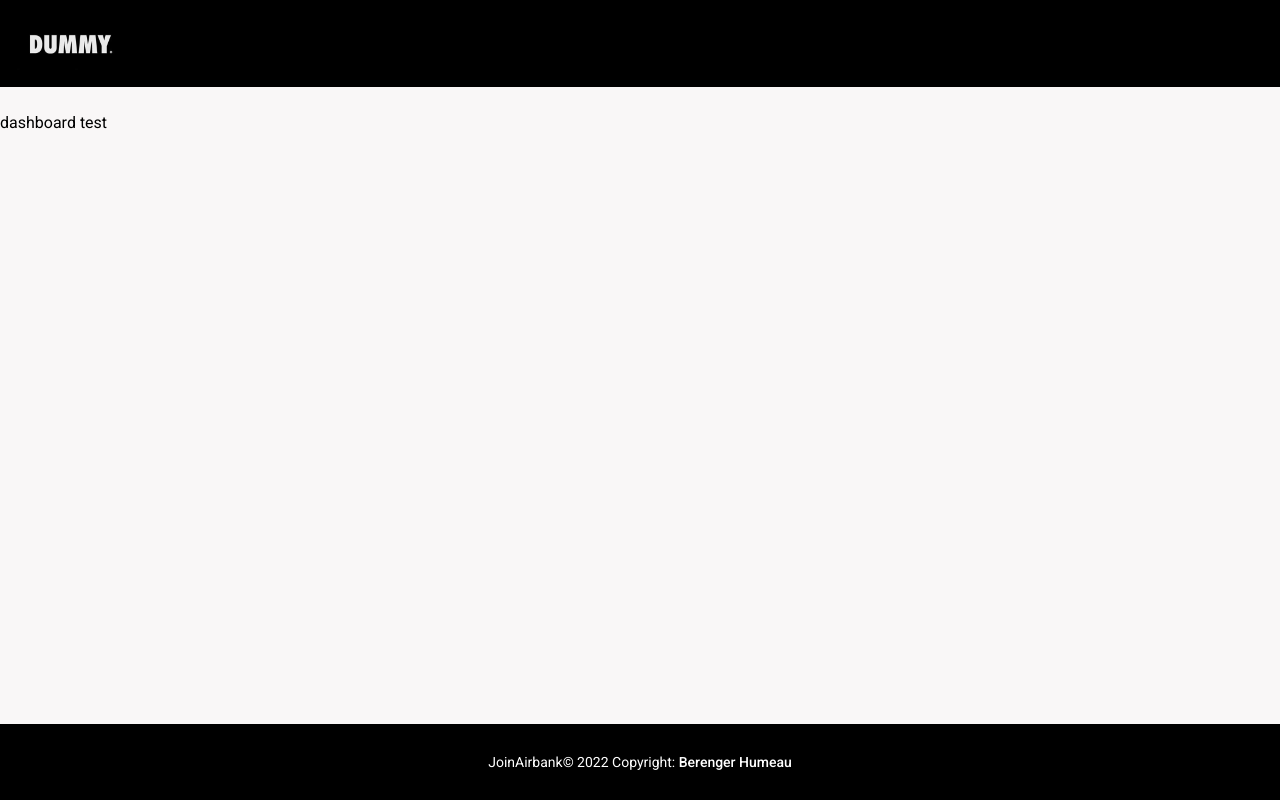
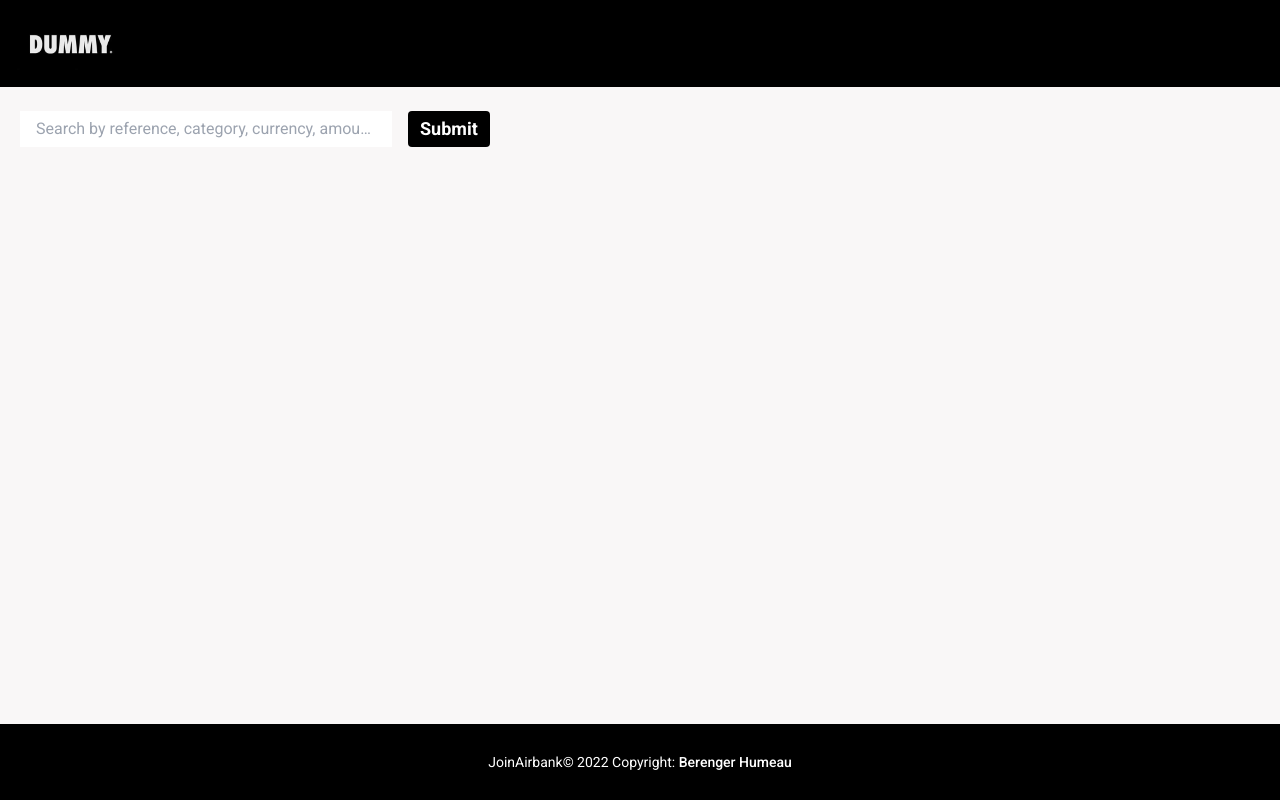
Before and after one commit to BerengerH/Join-Airbank-Project, a Vue app: page / in a window 1280 px wide. Built offline with nearby package versions, Linux system fonts and the light colour scheme.

Commit message:
feat: SearchBar component created and imported in Dashboard.vue

```diff
--- a/src/components/SearchBar.vue
+++ b/src/components/SearchBar.vue
@@ -0,0 +1,22 @@
+<script>
+export default {
+  name: "SearchBar",
+};
+</script>
+
+<template>
+  <form class="m-5 flex gap-4">
+    <input
+      type="search"
+      placeholder=" Search by reference, category, currency, amount ..."
+      id="searchBar"
+      name="q"
+      class="text-ellipsis min-w-[30%] pl-3"
+    />
+    <input
+      type="submit"
+      value="Submit"
+      class="bg-black text-white font-bold text-lg hover:bg-gray-700 p-1 px-3 rounded"
+    />
+  </form>
+</template>
--- a/src/pages/Dashboard.vue
+++ b/src/pages/Dashboard.vue
@@ -1,15 +1,18 @@
 <script>
+import SearchBar from "../components/SearchBar.vue";
 
 export default {
   name: "Dashboard",
   components: {
-},
+    SearchBar,
+  },
 };
 </script>
 
 <template>
   <main>
-  <h1>dashboard test</h1>
+    <div>
+      <SearchBar/>
+    </div>
   </main>
-
 </template>
```
